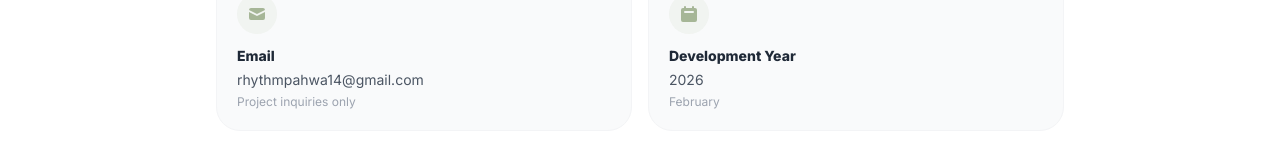
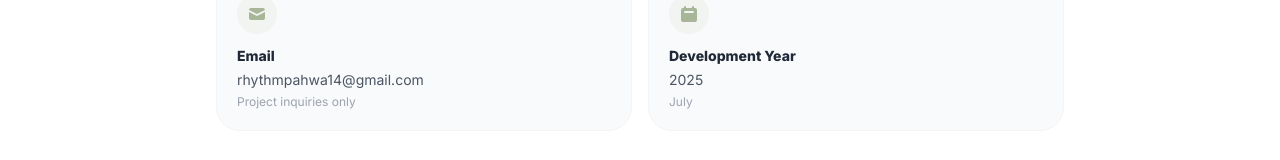
Before and after one commit to RhythmPahwa14/Help-Nearby, a React (Create React App) app: page /contact-us in a window 1280 px wide. Shown: the part 790-950 px from the top of the page. Built offline with nearby package versions, Linux system fonts and the light colour scheme; no server answers.

Commit message:
Update ContactUs.js

```diff
--- a/src/pages/ContactUs.js
+++ b/src/pages/ContactUs.js
@@ -78,8 +78,8 @@ function ContactUs() {
                   </svg>
                 </div>
                 <h4 className="font-bold text-gray-800 text-sm mb-1">Development Year</h4>
-                <p className="text-gray-600 text-sm">2026</p>
-                <p className="text-gray-400 text-xs mt-1">February</p>
+                <p className="text-gray-600 text-sm">2025</p>
+                <p className="text-gray-400 text-xs mt-1">July</p>
               </div>
             </div>
           </section>
```
